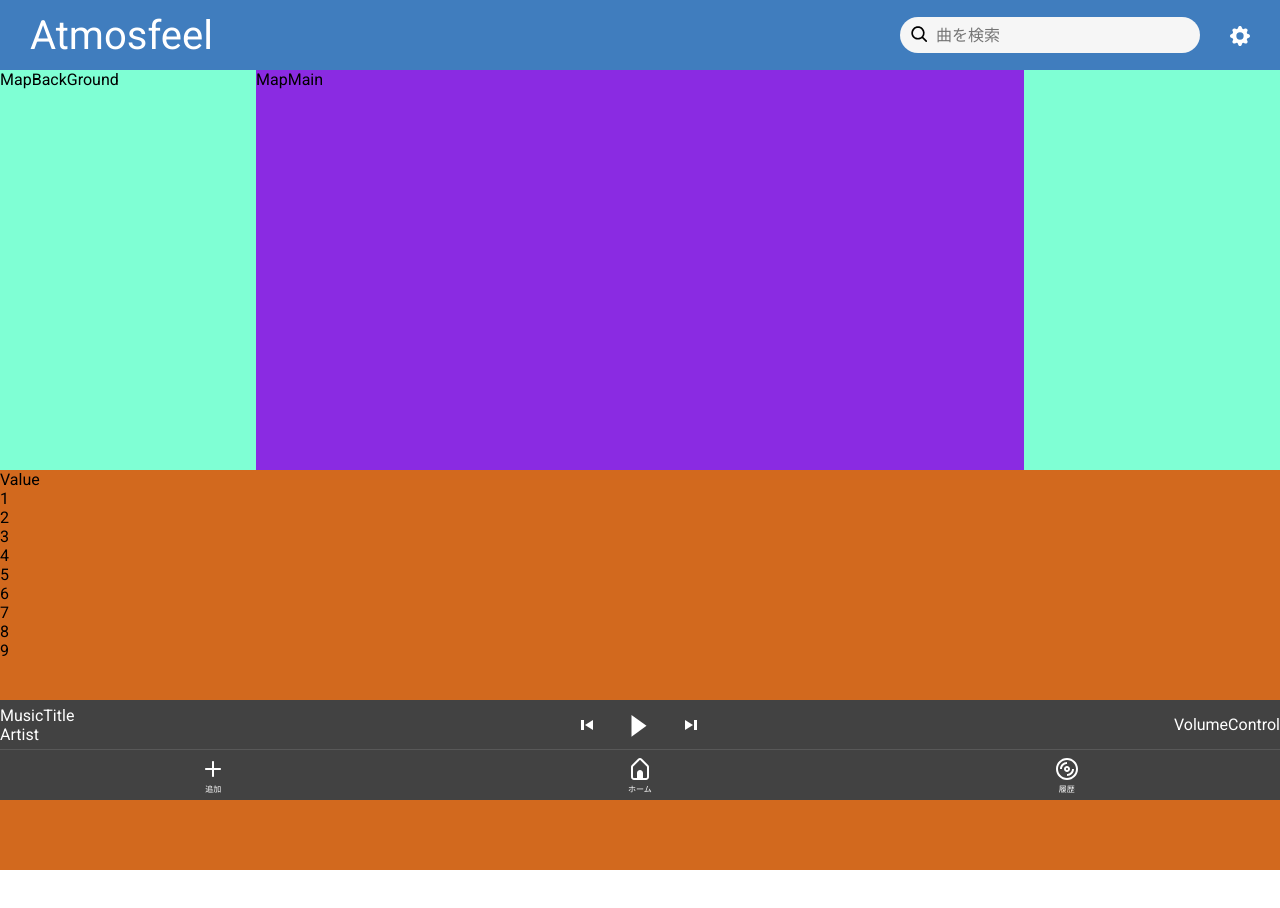
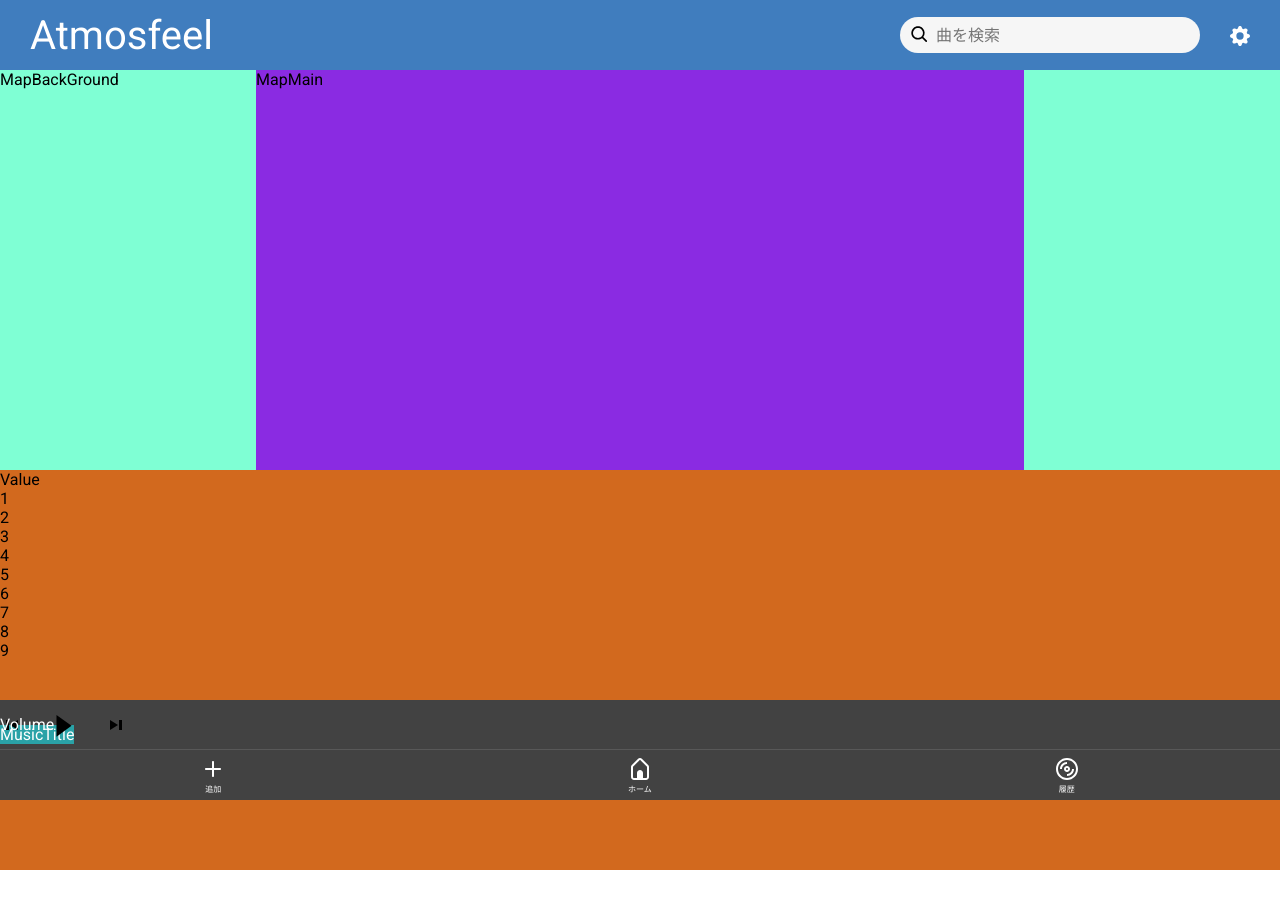
Before and after one commit to kc3hack/2024_A, a React (Vite) app in the folder frontend/: page / in a window 1280 px wide. Shown: the top 908 px of the page. Built offline with nearby package versions, Linux system fonts and the light colour scheme.

Commit message:
Fix Music Menu

```diff
--- a/frontend/components/MusicMenu.tsx
+++ b/frontend/components/MusicMenu.tsx
@@ -5,8 +5,7 @@ const MusicMenu = () => {
   return (
     <div className="music-menu">
       <div className="music-menu-element">
-        MusicTitle <br />
-        Artist
+        <div className="music-description">MusicTitle</div>
       </div>
       <div className="music-menu-element">
         <div className="music-menu-buttons">
@@ -23,7 +22,9 @@ const MusicMenu = () => {
           />
         </div>
       </div>
-      <div className="music-menu-element">VolumeControl</div>
+      <div className="music-menu-element">
+        <div className="music-volume">Volume</div>
+      </div>
     </div>
   );
 };
--- a/frontend/styles/App.css
+++ b/frontend/styles/App.css
@@ -18,7 +18,7 @@ main {
 
 footer {
     /* display: flex; */
-    justify-content: center;
+    /* justify-content: center; */
     width: 100%;
     position: fixed;
     bottom: 0;
--- a/frontend/styles/MusicMenu.css
+++ b/frontend/styles/MusicMenu.css
@@ -1,22 +1,32 @@
 .music-menu {
+    position: relative;
+    width: 100%;
     min-height: 50px;
     max-height: 50px;
     background-color: rgb(66, 66, 66);
     border-bottom: solid 1px rgb(88, 88, 88);
     display: flex;
-    justify-content: space-between;
+    /* justify-content: space-around; */
     align-items: center;
     color: white;
 }
 
 .music-menu-element {
+    position: absolute;
     /* text-align: center; */
-    filter: brightness(0) invert(1);
+    /* filter: brightness(0) invert(1); */
+}
+
+.music-description {
+    position: absolute;
+    /* width: 10%; */
+    background-color: rgb(42, 162, 167);
 }
 
 .music-menu-buttons {
     display: flex;
-    margin-left: 30px;
+    /* position: absolute; */
+    /* margin-left: 30px; */
     gap: 10px
 }
 
```
